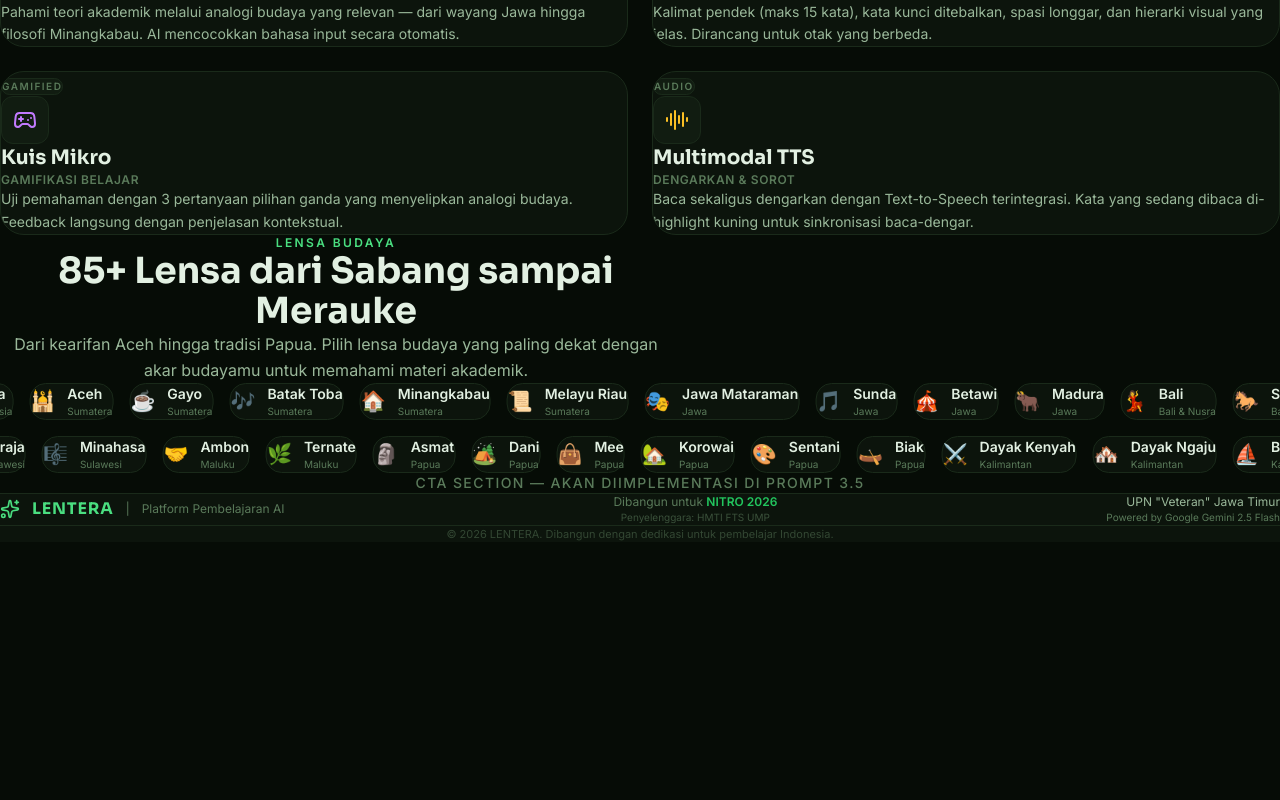
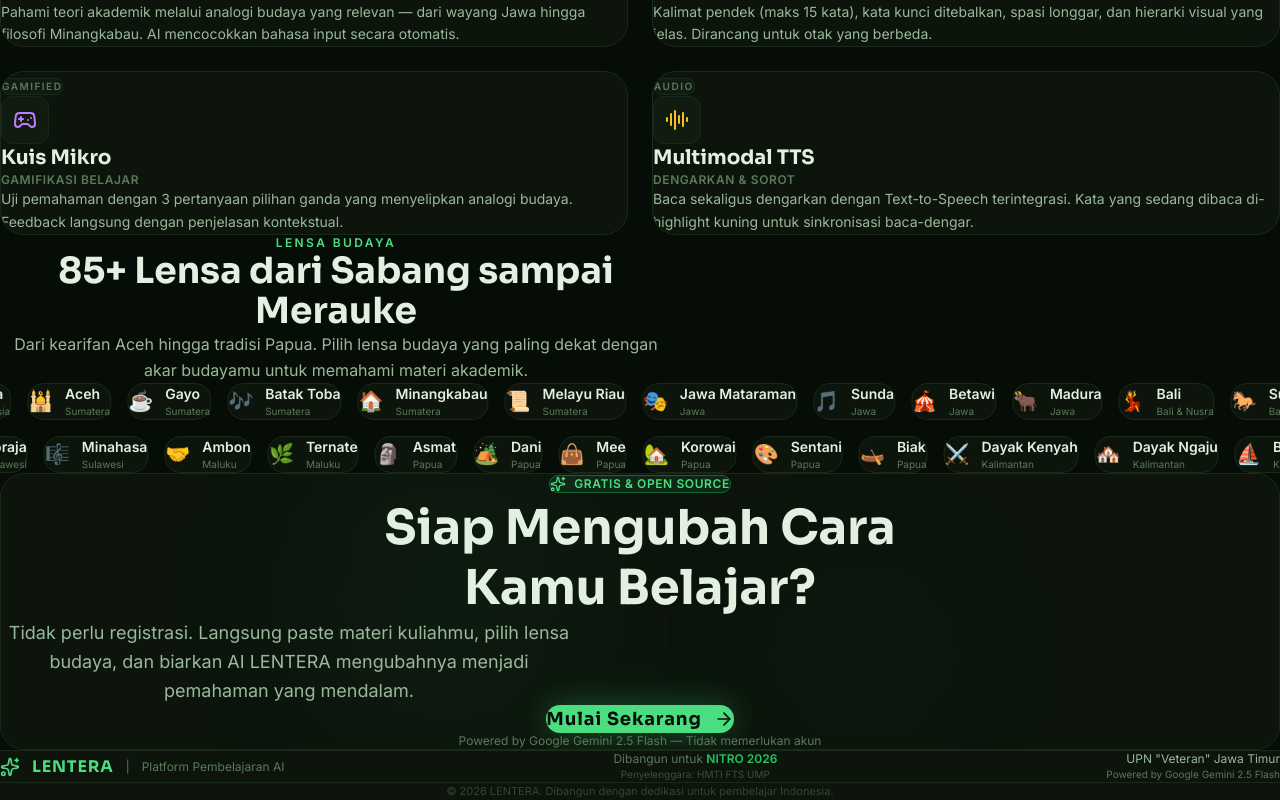
Before and after one commit to galiihajiip/lentera, a Next.js app: page / in a window 1280 px wide. Shown: the part 702-1502 px from the top of the page. Before the commit the page ends 1244 px from the top, so only its background shows below. Built offline with nearby package versions, Linux system fonts and the light colour scheme.

Commit message:
feat: CTA Section dengan call-to-action dan branding LENTERA
Generated with [Devin](https://cli.devin.ai/docs)

Co-Authored-By: Devin <158243242+devin-ai-integration[bot]@users.noreply.github.com>

```diff
--- a/src/components/landing/CTASection.tsx
+++ b/src/components/landing/CTASection.tsx
@@ -1,10 +1,46 @@
+'use client'
+
+import Link from 'next/link'
+import { ArrowRight, Sparkles } from 'lucide-react'
+
 export default function CTASection() {
   return (
-    <section className="py-24 px-4 sm:px-6 lg:px-8">
-      <div className="max-w-7xl mx-auto text-center">
-        <p className="text-sm text-lentera-muted font-medium tracking-widest uppercase">
-          CTA Section — akan diimplementasi di Prompt 3.5
-        </p>
+    <section id="tentang" className="py-20 md:py-28">
+      <div className="max-w-7xl mx-auto px-4 sm:px-6 lg:px-8">
+        <div className="relative rounded-3xl bg-lentera-surface border border-lentera-border p-12 md:p-20 text-center overflow-hidden">
+
+          {/* Background Orbs */}
+          <div className="absolute top-0 left-1/4 w-64 h-64 bg-lentera-green/5 rounded-full blur-[100px] pointer-events-none" />
+          <div className="absolute bottom-0 right-1/4 w-48 h-48 bg-lentera-green/3 rounded-full blur-[80px] pointer-events-none" />
+
+          <div className="relative z-10">
+            <div className="inline-flex items-center gap-2 px-4 py-2 rounded-full bg-lentera-green-subtle/30 border border-lentera-green-glow mb-8">
+              <Sparkles className="w-4 h-4 text-lentera-green" />
+              <span className="text-xs font-bold text-lentera-green tracking-wider">GRATIS & OPEN SOURCE</span>
+            </div>
+
+            <h2 className="font-display font-bold text-3xl md:text-5xl text-lentera-text mb-6 leading-tight">
+              Siap Mengubah Cara<br />Kamu Belajar?
+            </h2>
+
+            <p className="text-lg text-lentera-text-secondary leading-relaxed max-w-xl mx-auto mb-10">
+              Tidak perlu registrasi. Langsung paste materi kuliahmu, pilih lensa budaya,
+              dan biarkan AI LENTERA mengubahnya menjadi pemahaman yang mendalam.
+            </p>
+
+            <Link
+              href="/app"
+              className="inline-flex items-center gap-3 px-10 py-5 rounded-2xl bg-lentera-green text-lentera-bg font-display font-bold text-lg tracking-wider hover:bg-lentera-green-dim active:scale-[0.97] transition-all duration-200 shadow-xl shadow-lentera-green/25 glow-green-strong"
+            >
+              Mulai Sekarang
+              <ArrowRight className="w-5 h-5" />
+            </Link>
+
+            <p className="text-xs text-lentera-muted mt-8">
+              Powered by Google Gemini 2.5 Flash — Tidak memerlukan akun
+            </p>
+          </div>
+        </div>
       </div>
     </section>
   )
```
